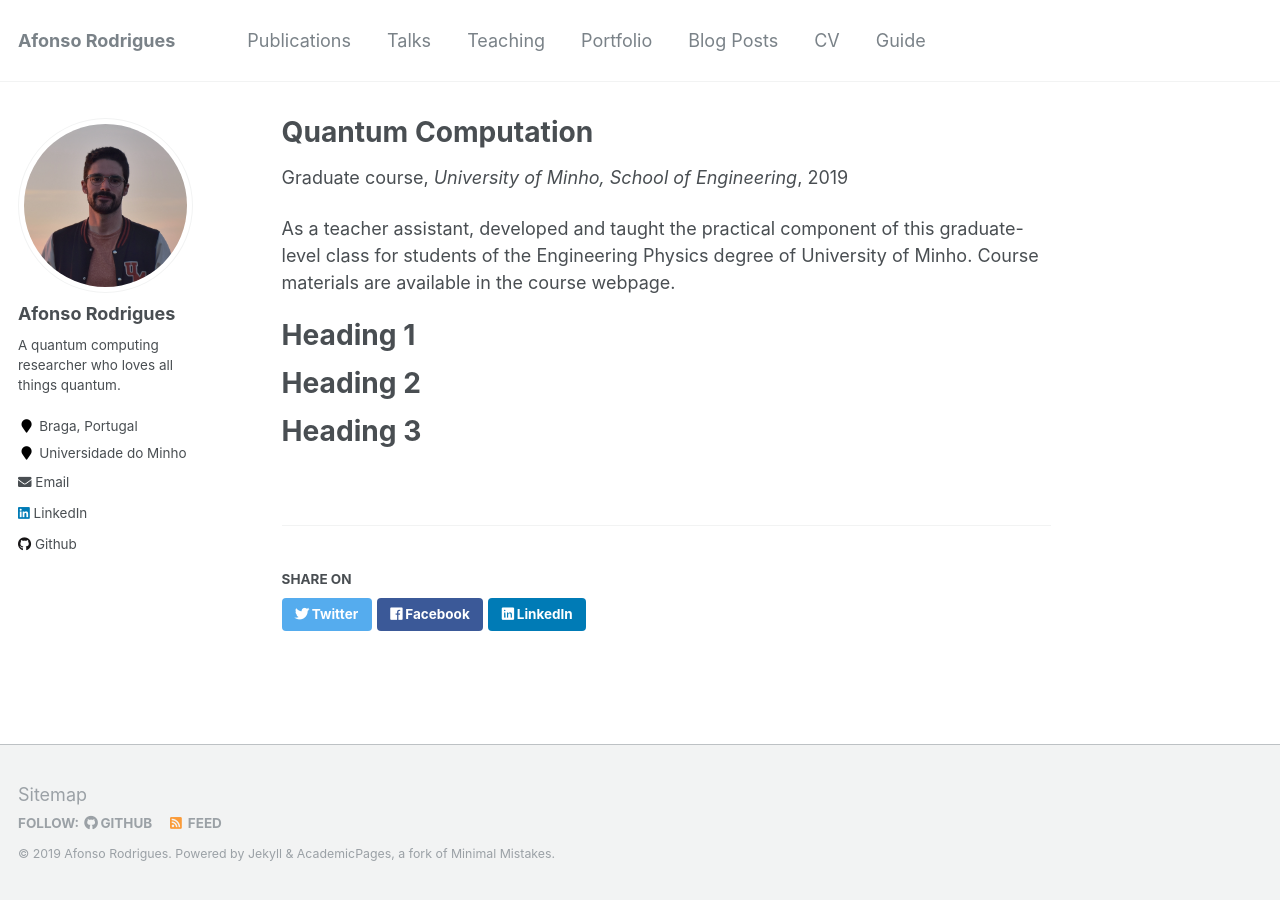
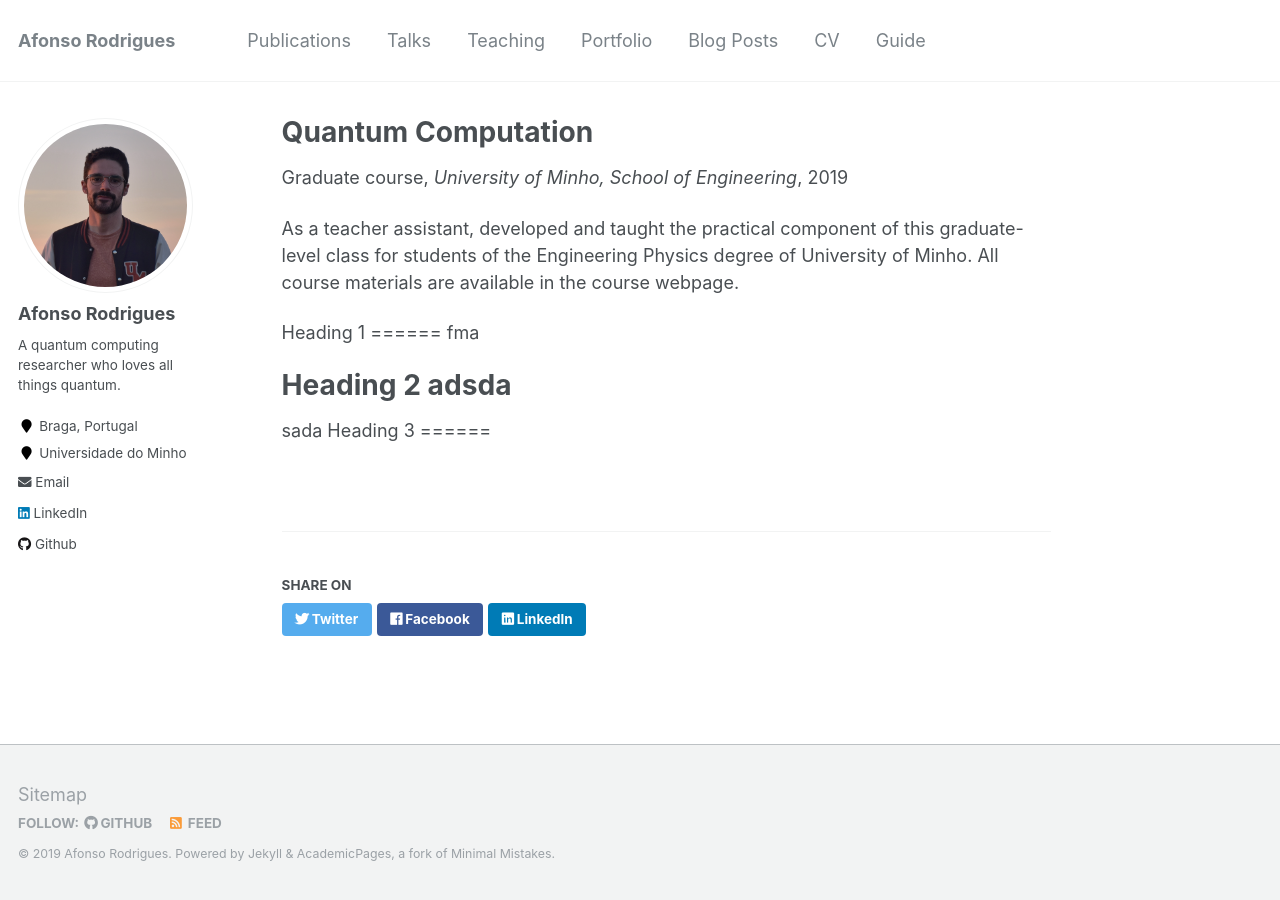
Before and after one commit to afonsofr/afonsofr.github.io, a Jekyll site: the page built from _teaching/2019-spring-teaching.md, in a window 1280 px wide. Built offline with Jekyll 4.4.1, drawn with Linux system fonts in a browser that asks for light colours.

Commit message:
Update 2019-spring-teaching.md

```diff
--- a/_teaching/2019-spring-teaching.md
+++ b/_teaching/2019-spring-teaching.md
@@ -8,13 +8,13 @@ date: 2019-03-01
 location: "Braga, Portugal"
 ---
 
-As a teacher assistant, developed and taught the practical component of this graduate-level class for students of the Engineering Physics degree of University of Minho. Course materials are available in the course webpage.
+As a teacher assistant, developed and taught the practical component of this graduate-level class for students of the Engineering Physics degree of University of Minho. All course materials are available in the course webpage.
 
 Heading 1
+====== fma
+
+Heading 2 adsda
 ======
-
-Heading 2
-======
-
+sada
 Heading 3
 ======
```
